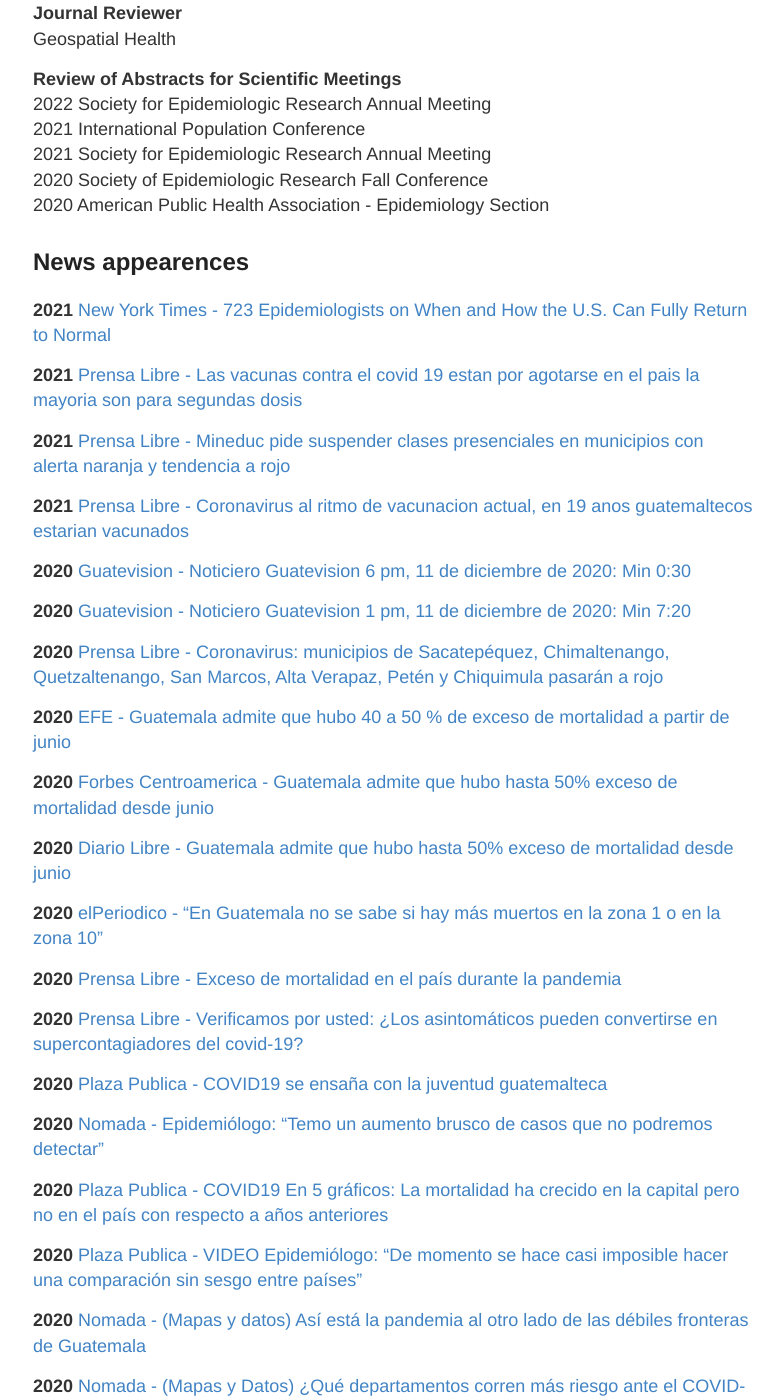
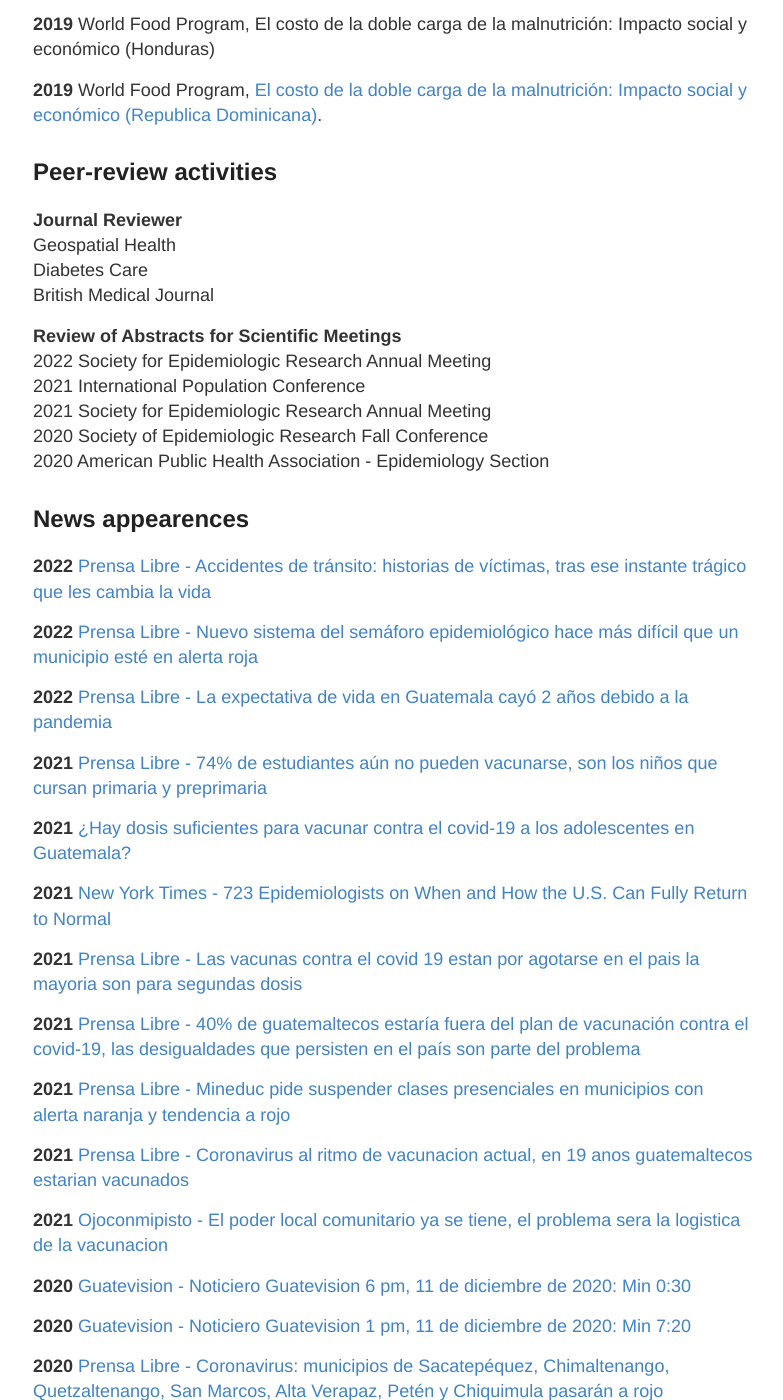
Before and after one commit to kmfolgar/kmartinez.com, a Jekyll site: the page built from cv.md, in a window 1280 px wide and 1400 px high, scrolled down 7552 px. Shown: the whole window, without its empty margins (247-1030 px from the left). Built offline with Jekyll 4.4.1, drawn with Linux system fonts in a browser that asks for light colours; some of the changed text lies outside the part shown.

Commit message:
Upd 12 de mayo

```diff
--- a/cv.md
+++ b/cv.md
@@ -156,6 +156,8 @@
 
 1. Mullachery P, Rodriguez DA, Miranda JJ, López-Olmedo N, **Martinez-Folgar K**, Barreto ML, Diez-Roux AV, Bilal U. _Mortality amenable to healthcare in Latin American cities: a cross-sectional study examining between-country variation in amenable mortality and the role of urban metrics_. International Journal of Epidemiology, Volume 51, Issue 1, February 2022, Pages 303–313, https://doi.org/10.1093/ije/dyab137
 
+1. Bilal U, Caio P de Castro, Alfaro T, Barrientos-Gutierrez T, Barreto M, Leveau C, **Martinez-Folgar K**, Miranda JJ, Montes F, Mullachery P, Pina MF, Rodriguez DA, Dos Santos GF, Andrade RFS, Diez-Roux AV. _Scaling of mortality in 742 metropolitan areas of the Americas_ Science advances, 7(50), eabl6325. [https://doi.org/10.1126/sciadv.abl6325](https://doi.org/10.1126/sciadv.abl6325)
+
 1. Lima EEC, Vilela EA, Peralta A, Rocha M, Queiroz BL, Gonzaga MR, Piscoya-Diaz M, **Martinez-Folgar K**, Garcia-Guerrero VM, Freire FHMA. _Investigating regional excess mortality during 2020 COVID-19 pandemic in selected Latin American countries_. Genus 77, 30 (2021). [https://doi.org/10.1186/s41118-021-00139-1](https://doi.org/10.1186/s41118-021-00139-1)
 
 1. **Martinez-Folgar K,** Alburez D, Paniagua-Avila A, Bilal U. _Excess Mortality During the COVID-19 Pandemic in Guatemala_. American Journal of Public Health 111, 1839-1846, [https://doi.org/10.2105/AJPH.2021.306452](https://doi.org/10.2105/AJPH.2021.306452)
@@ -207,6 +209,8 @@
 
 #### Scientific Reports and Policy Briefs
 
+**2021** Dialogos Guatemala, [Las disparidades del proceso de vacunacion contra la COVID-19](https://www.dialogos.org.gt/publicaciones/las-disparidades-en-el-proceso-de-vacunacion-contra-la-covid-19-retos-opciones-e)
+
 **2019** World Food Program, [El costo de la doble carga de la malnutrición: Impacto social y económico (Guatemala)](https://reliefweb.int/report/guatemala/el-costo-de-la-doble-carga-de-la-malnutrici-n-impacto-social-y-econ-mico-en)
 
 **2019** World Food Program, [El costo de la doble carga de la malnutrición: Impacto social y económico (El Salvador)](https://es.wfp.org/publicaciones/el-costo-de-la-doble-carga-de-la-malnutricion-el-salvador)
@@ -220,6 +224,8 @@
 
 **Journal Reviewer**
   Geospatial Health
+  Diabetes Care
+  British Medical Journal
 
 
 **Review of Abstracts for Scientific Meetings**
@@ -231,14 +237,27 @@
 
 
 ## News appearences
+**2022** [Prensa Libre - Accidentes de tránsito: historias de víctimas, tras ese instante trágico que les cambia la vida](https://www.prensalibre.com/guatemala/comunitario/accidentes-de-transito-historias-de-victimas-tras-ese-instante-tragico-que-les-cambia-la-vida/)
+
+**2022** [Prensa Libre - Nuevo sistema del semáforo epidemiológico hace más difícil que un municipio esté en alerta roja](https://www.prensalibre.com/guatemala/comunitario/nuevo-sistema-del-semaforo-epidemiologico-hace-mas-dificil-que-un-municipio-este-en-alerta-roja/)
+
+**2022** [Prensa Libre - La expectativa de vida en Guatemala cayó 2 años debido a la pandemia](https://www.prensalibre.com/guatemala/comunitario/la-expectativa-de-vida-del-guatemalteco-cayo-2-anos-debido-a-la-pandemia/)
+
+**2021** [Prensa Libre - 74% de estudiantes aún no pueden vacunarse, son los niños que cursan primaria y preprimaria](https://www.prensalibre.com/guatemala/comunitario/74-de-estudiantes-aun-no-pueden-vacunarse-son-los-ninos-que-cursan-primaria-y-preprimaria/)
+
+**2021** [¿Hay dosis suficientes para vacunar contra el covid-19 a los adolescentes en Guatemala?](https://www.prensalibre.com/guatemala/comunitario/hay-dosis-suficientes-para-vacunar-contra-el-covid-19-a-los-adolescentes-en-guatemala/)
 
 **2021** [New York Times - 723 Epidemiologists on When and How the U.S. Can Fully Return to Normal](https://www.nytimes.com/2021/05/15/upshot/epidemiologists-covid-return-normal.html)
 
 **2021** [Prensa Libre - Las vacunas contra el covid 19 estan por agotarse en el pais la mayoria son para segundas dosis](https://www.prensalibre.com/guatemala/comunitario/las-vacunas-contra-el-covid-19-estan-por-agotarse-en-el-pais-la-mayoria-son-para-segundas-dosis/)
 
+**2021** [Prensa Libre - 40% de guatemaltecos estaría fuera del plan de vacunación contra el covid-19, las desigualdades que persisten en el país son parte del problema](https://www.prensalibre.com/guatemala/comunitario/40-de-guatemaltecos-estaria-fuera-del-plan-de-vacunacion-contra-el-covid-19-las-desigualdades-que-persisten-en-el-pais-son-parte-del-problema/)
+
 **2021** [Prensa Libre - Mineduc pide suspender clases presenciales en municipios con alerta naranja y tendencia a rojo](https://www.prensalibre.com/guatemala/comunitario/mineduc-pide-suspender-clases-presenciales-en-municipios-con-alerta-naranja-y-tendencia-a-rojo/)
 
 **2021** [Prensa Libre - Coronavirus al ritmo de vacunacion actual, en 19 anos guatemaltecos estarian vacunados](https://www.prensalibre.com/guatemala/comunitario/coronavirus-al-ritmo-de-la-vacunacion-actual-en-19-anos-guatemaltecos-estarian-vacunados/)
+
+**2021** [Ojoconmipisto - El poder local comunitario ya se tiene, el problema sera la logistica de la vacunacion](https://www.ojoconmipisto.com/el-poder-local-comunitario-ya-se-tiene-el-problema-sera-la-logistica-de-la-vacunacion/)
 
 **2020** [Guatevision - Noticiero Guatevision 6 pm, 11 de diciembre de 2020: Min 0:30](https://www.youtube.com/watch?v=5tz2TT5IX54)
 
```
